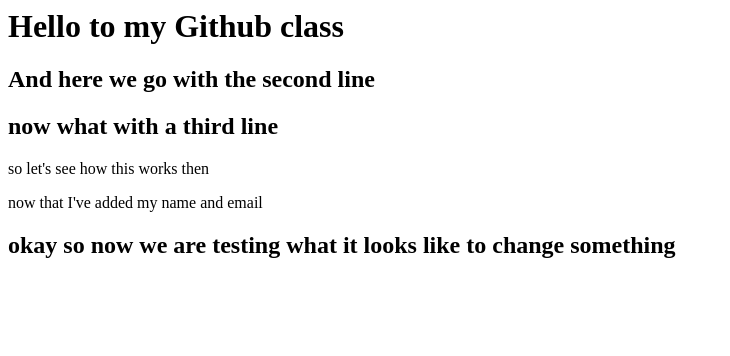
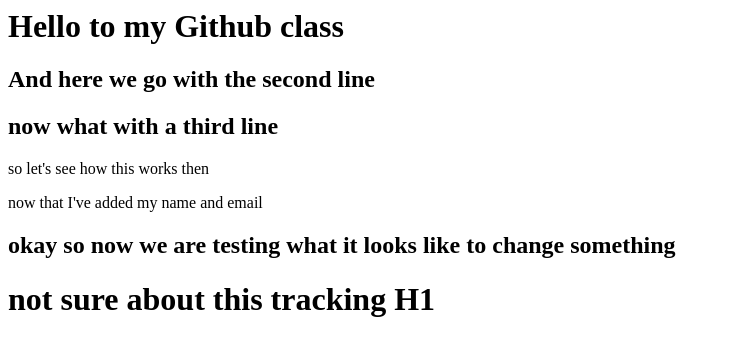
Before and after one commit to CatoSammi/GitGitHubMasterclass, a plain HTML site: page index.html in a window 1280 px wide. Shown: the whole page, without its empty margins (0-730 px from the left). Drawn offline with Linux system fonts and the light colour scheme.

Commit message:
Update and add tracking maybe
And then this is the optional info if I feel like it

```diff
--- a/index.html
+++ b/index.html
@@ -9,3 +9,5 @@
 <p>now that I've added my name and email</p>
 
 <h2>okay so now we are testing what it looks like to change something<h2>
+
+  <h1>not sure about this tracking H1<h1>
```
